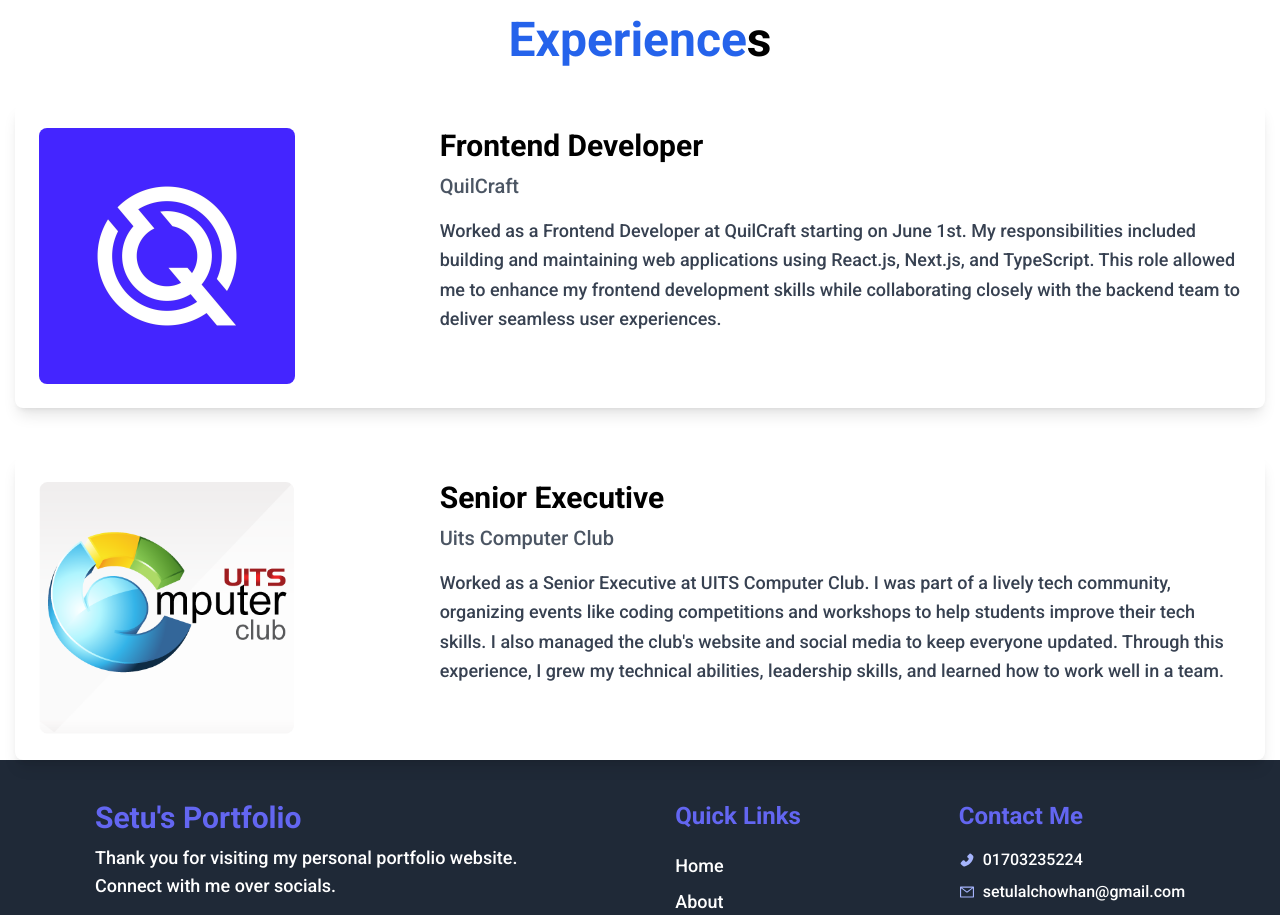
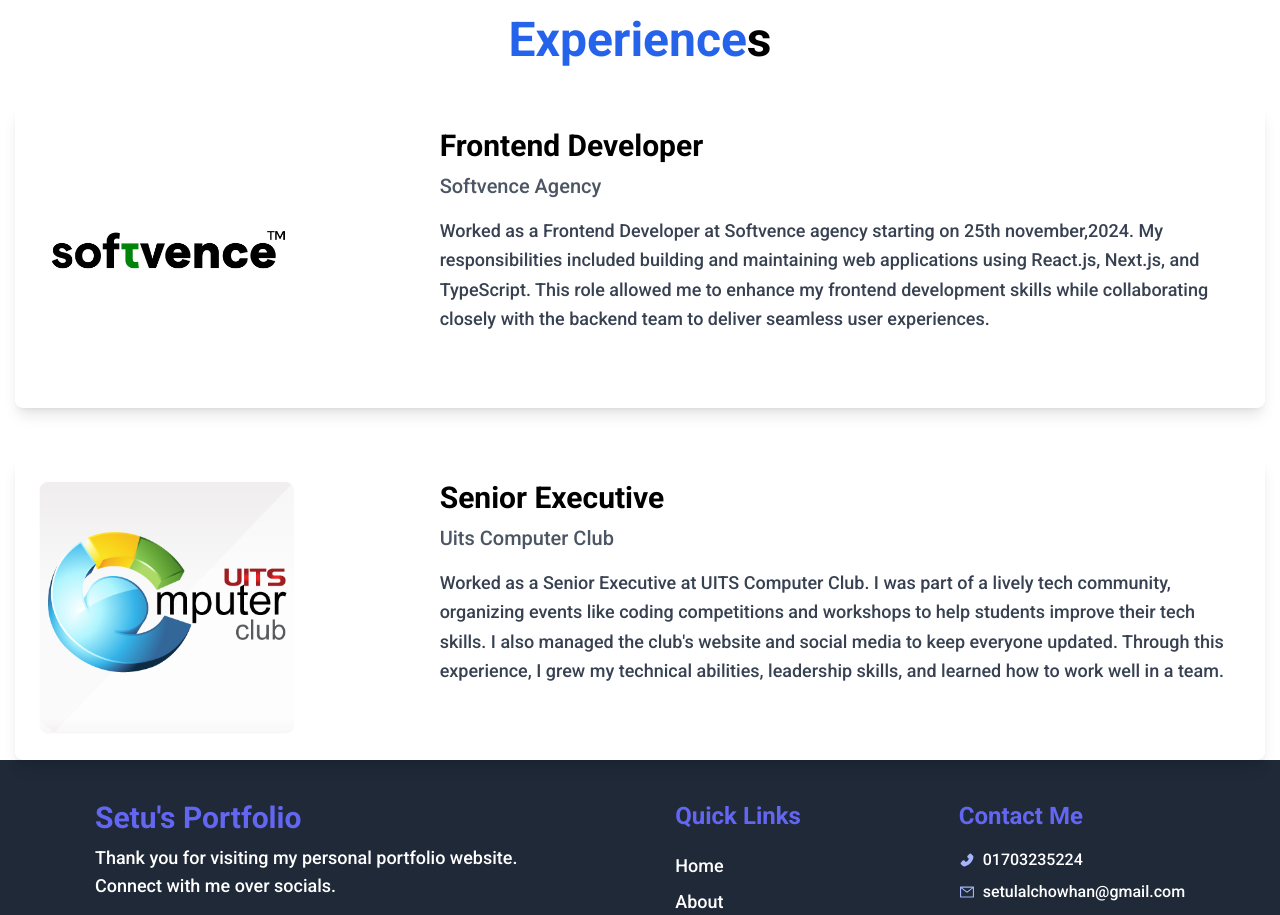
Before and after one commit to SetuLalChowhan/Portfolio, a React (Vite) app: page / in a window 1280 px wide. Shown: the part 4180-5095 px from the top of the page. Built offline with nearby package versions, Linux system fonts and the light colour scheme.

Commit message:
feat(experience): update experience data and add new image asset
- Add new work experience entry for Softvence Agency
- Update image paths to use consistent double quotes
- Include new s.jpg asset for Softvence logo
- Maintain existing experience structure while adding new entry

```diff
--- a/src/assets/experience.js
+++ b/src/assets/experience.js
@@ -1,18 +1,21 @@
-import club from '../assets/club.png';
-import quilcraft from '../assets/quilcraft.jpg'; // Assuming you have an image for QuilCraft
+import club from "../assets/club.png";
+import quilcraft from "../assets/quilcraft.jpg"; // Assuming you have an image for QuilCraft
+import SoftVence from "../assets/s.jpg";
 
 const experienceArray = [
   {
-      image: quilcraft,  // Replace with actual image path if different
+    image: SoftVence, // Replace with actual image path if different
     position: "Frontend Developer",
-      name: "QuilCraft",
-      Passage: "Worked as a Frontend Developer at QuilCraft starting on June 1st. My responsibilities included building and maintaining web applications using React.js, Next.js, and TypeScript. This role allowed me to enhance my frontend development skills while collaborating closely with the backend team to deliver seamless user experiences."
+    name: "Softvence Agency",
+    Passage:
+      "Worked as a Frontend Developer at Softvence agency starting on 25th november,2024. My responsibilities included building and maintaining web applications using React.js, Next.js, and TypeScript. This role allowed me to enhance my frontend development skills while collaborating closely with the backend team to deliver seamless user experiences.",
   },
   {
     image: club,
     position: "Senior Executive",
     name: "Uits Computer Club",
-        Passage: "Worked as a Senior Executive at UITS Computer Club. I was part of a lively tech community, organizing events like coding competitions and workshops to help students improve their tech skills. I also managed the club's website and social media to keep everyone updated. Through this experience, I grew my technical abilities, leadership skills, and learned how to work well in a team."
+    Passage:
+      "Worked as a Senior Executive at UITS Computer Club. I was part of a lively tech community, organizing events like coding competitions and workshops to help students improve their tech skills. I also managed the club's website and social media to keep everyone updated. Through this experience, I grew my technical abilities, leadership skills, and learned how to work well in a team.",
   },
 ];
 
```
Also changed, not shown: src/assets/s.jpg (added). Lines whose indentation alone changed are shown as unchanged.
